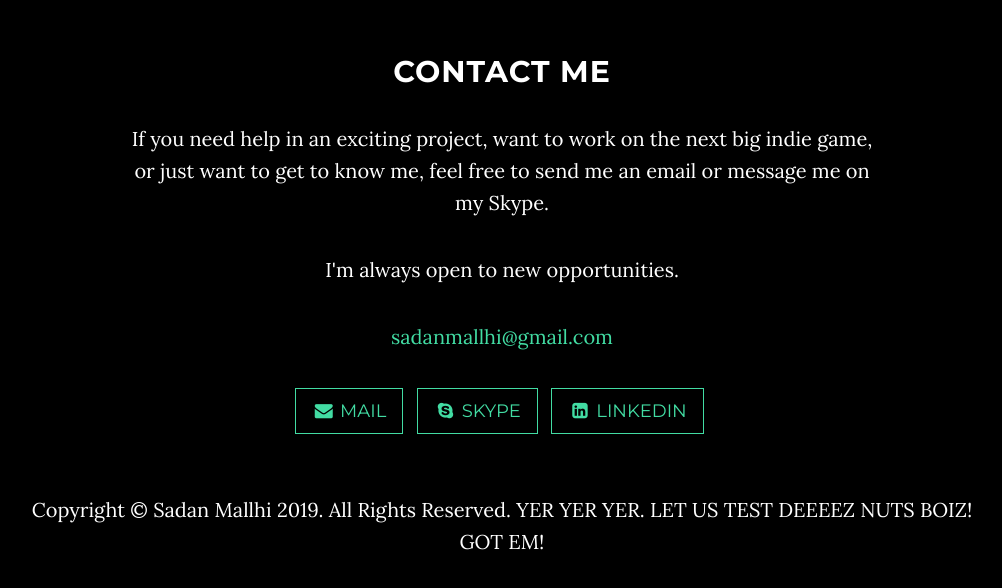
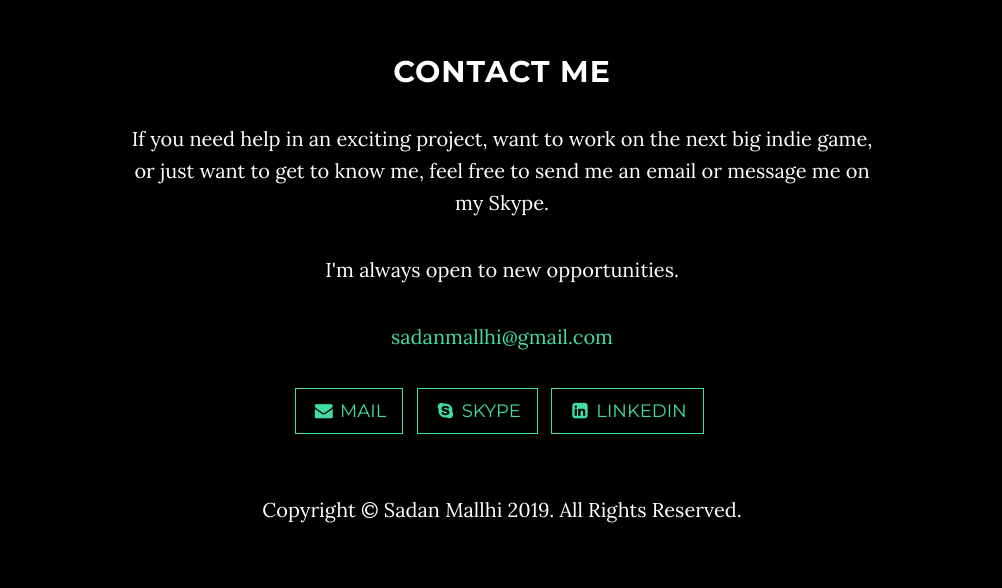
Before and after one commit to MrPlumbum82/portfolio, a website: page web/index.html in a window 1280 px wide. Shown: the part 2488-3076 px from the top of the page, without its empty margins (138-1140 px from the left). Drawn offline with nearby package versions, Linux system fonts and the light colour scheme.

Commit message:
adding some commands to the deploy and changing the index.html to test em

```diff
--- a/web/index.html
+++ b/web/index.html
@@ -270,10 +270,7 @@
         <footer>
             <div class="container text-center">
                 <p>
-                    Copyright © Sadan Mallhi 2019. All Rights Reserved. YER YER YER. LET US TEST DEEEEZ NUTS BOIZ!
-                </p>
-                <p>
-                    GOT EM!
+                    Copyright © Sadan Mallhi 2019. All Rights Reserved.
                 </p>
             </div>
         </footer>
```
Also changed, not shown: 1 other file.
